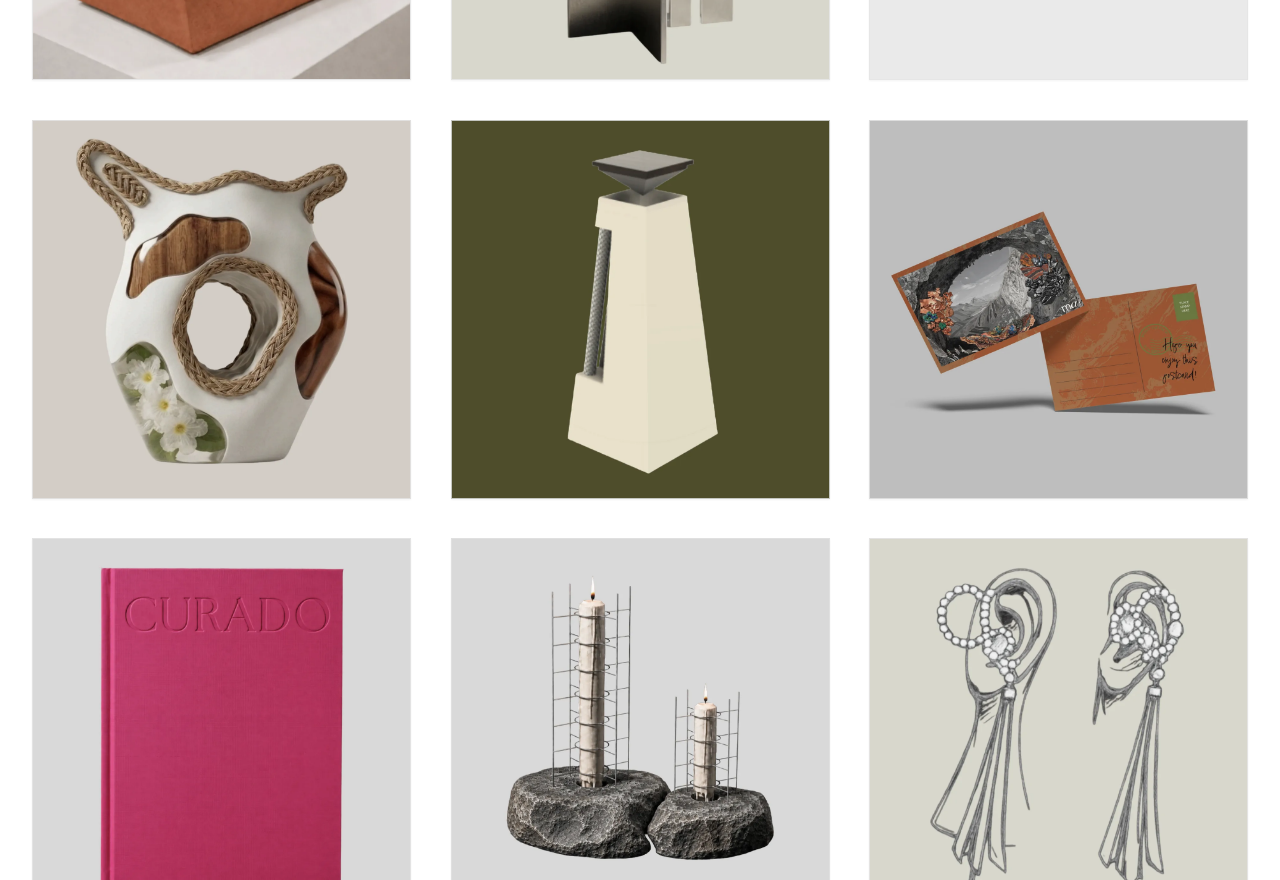
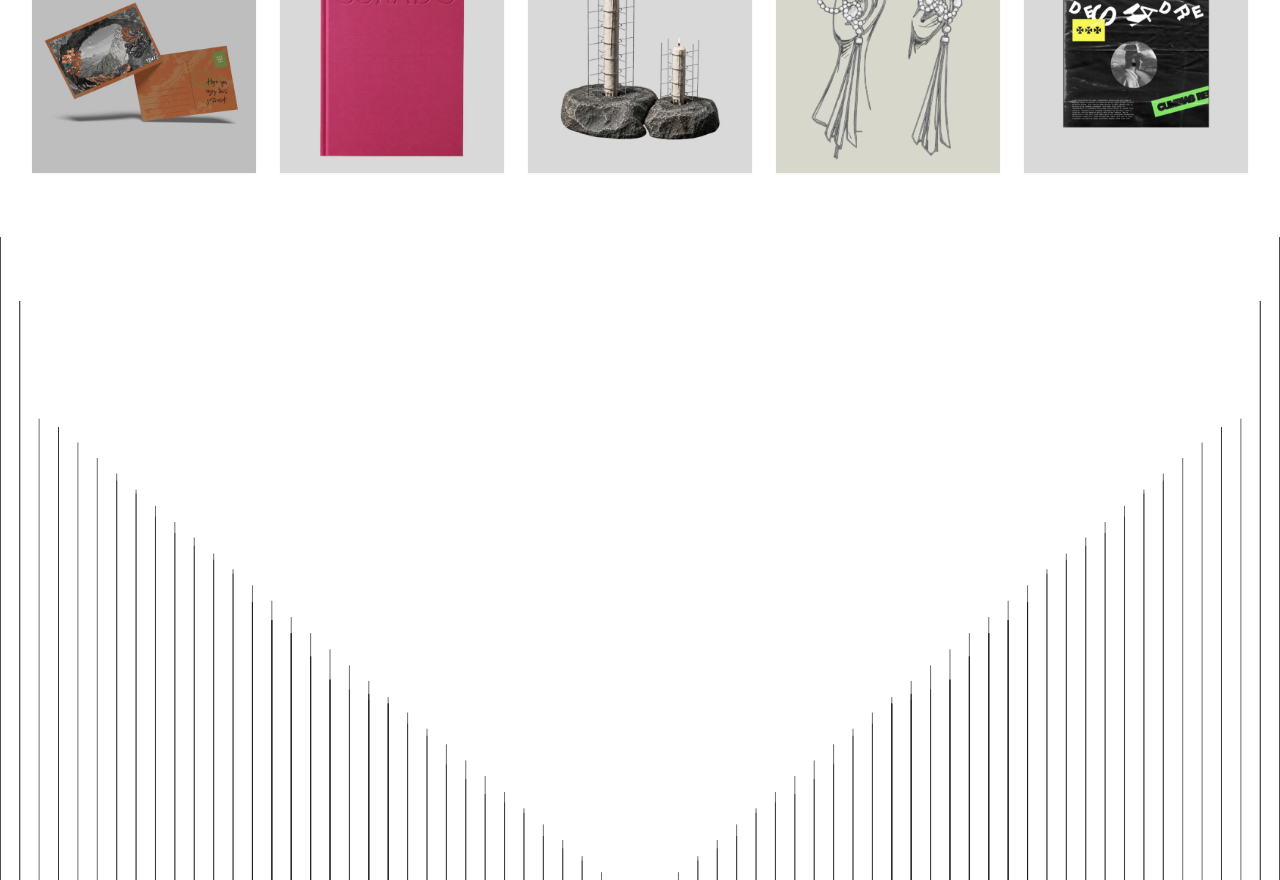
Before and after one commit to juankio/umbral-web, a Nuxt app: page /zona-maco in a window 1280 px wide. Shown: the part 1920-2800 px from the top of the page. Built offline with nearby package versions, Linux system fonts and the light colour scheme; a web font is replaced by a local one.

Commit message:
feat(zona-maco): compactar catalogo a 2 filas de 5 proyectos e integrar lineas en V al pie (1:1 figma)

```diff
--- a/components/zona-maco/ZonaMacoSelection.vue
+++ b/components/zona-maco/ZonaMacoSelection.vue
@@ -1,22 +1,22 @@
 <template>
-  <section id="proyectos" class="py-10 sm:py-14 bg-white select-none border-b border-neutral-200">
+  <section id="proyectos" class="scroll-mt-24 py-10 sm:py-14 bg-white select-none border-b border-neutral-200">
     <!-- Encabezado de sección con scroll reveal -->
     <div class="w-full px-4 sm:px-6 text-center">
       <h2 ref="headingRef" class="font-barlow font-normal text-3xl sm:text-4xl lg:text-5xl text-[#070707] text-center leading-none tracking-tight">
         Proyectos Seleccionados
       </h2>
       <!-- Línea divisoria continua con expansión horizontal -->
-      <div ref="dividerRef" class="h-[2px] sm:h-[3px] bg-[#030303] max-w-[1340px] xl:max-w-[1440px] mx-auto mt-4 mb-8 sm:mb-10 will-change-transform" />
+      <div ref="dividerRef" class="h-[2px] sm:h-[3px] bg-[#030303] max-w-[1440px] mx-auto mt-4 mb-8 sm:mb-10 will-change-transform" />
     </div>
 
-    <!-- Grid Editorial de 3 Columnas -->
-    <div class="max-w-[1340px] xl:max-w-[1440px] mx-auto px-4 sm:px-6 lg:px-8">
-      <div class="grid grid-cols-1 sm:grid-cols-2 lg:grid-cols-3 gap-6 sm:gap-8 lg:gap-10">
+    <!-- Grid Editorial Compacto de 5 Columnas (2 filas × 5 proyectos) -->
+    <div class="max-w-[1440px] mx-auto px-4 sm:px-6 lg:px-8">
+      <div class="grid grid-cols-2 sm:grid-cols-3 md:grid-cols-4 lg:grid-cols-5 gap-3.5 sm:gap-4 lg:gap-5 xl:gap-6">
         <article
           v-for="(item, idx) in productos"
           :key="item.slug"
           :ref="el => setCardRef(el, idx)"
-          class="relative w-full aspect-square group overflow-hidden border border-neutral-200/80 shadow-sm hover:shadow-xl transition-all duration-300 will-change-transform"
+          class="relative w-full aspect-square group overflow-hidden border-0 shadow-sm hover:shadow-xl transition-all duration-300 will-change-transform"
           :style="{ backgroundColor: item.bg }"
           @mouseenter="onCardEnter(idx)"
           @mouseleave="onCardLeave(idx)"
@@ -41,10 +41,10 @@
 
             <!-- Título en esquina inferior derecha con deslizamiento vertical suave -->
             <div
-              class="absolute bottom-3 right-4 sm:bottom-4 sm:right-5 z-10 pointer-events-none opacity-0 group-hover:opacity-100 transition-all duration-300 ease-out transform translate-y-2 group-hover:translate-y-0"
+              class="absolute bottom-2.5 right-3 sm:bottom-3 sm:right-4 z-10 pointer-events-none opacity-0 group-hover:opacity-100 transition-all duration-300 ease-out transform translate-y-2 group-hover:translate-y-0"
             >
               <h3
-                class="card-title font-barlow font-medium text-2xl sm:text-3xl lg:text-4xl text-black leading-none tracking-tight select-none"
+                class="card-title font-barlow font-medium text-lg sm:text-xl lg:text-2xl text-black leading-none tracking-tight select-none"
               >
                 {{ item.title }}
               </h3>
@@ -52,6 +52,24 @@
           </NuxtLink>
         </article>
       </div>
+    </div>
+
+    <!-- Líneas en V oficiales de Figma al final (funnel de convergencia) -->
+    <div class="mt-10 sm:mt-14 lg:mt-16 flex items-end justify-center w-full max-w-[1680px] mx-auto pointer-events-none select-none overflow-hidden opacity-75 lg:opacity-90">
+      <img
+        src="/images/zm-lines-v-left.svg"
+        alt=""
+        aria-hidden="true"
+        class="w-1/2 max-w-[840px] h-auto object-contain object-bottom"
+        loading="lazy"
+      />
+      <img
+        src="/images/zm-lines-v-right.svg"
+        alt=""
+        aria-hidden="true"
+        class="w-1/2 max-w-[840px] h-auto object-contain object-bottom"
+        loading="lazy"
+      />
     </div>
   </section>
 </template>
@@ -104,7 +122,7 @@ onMounted(() => {
   observeScrollReveal(headingRef, { type: 'heading', delay: 50 })
   observeScrollReveal(dividerRef, { type: 'divider', origin: 'center', delay: 150 })
   cardEls.value.forEach((card, i) => {
-    observeScrollReveal(card, { type: 'card', delay: (i % 3) * 80 })
+    observeScrollReveal(card, { type: 'card', delay: (i % 5) * 60 })
   })
 })
 </script>
```
Also changed, not shown: public/images/zm-lines-v-left.svg (added), public/images/zm-lines-v-right.svg (added).
